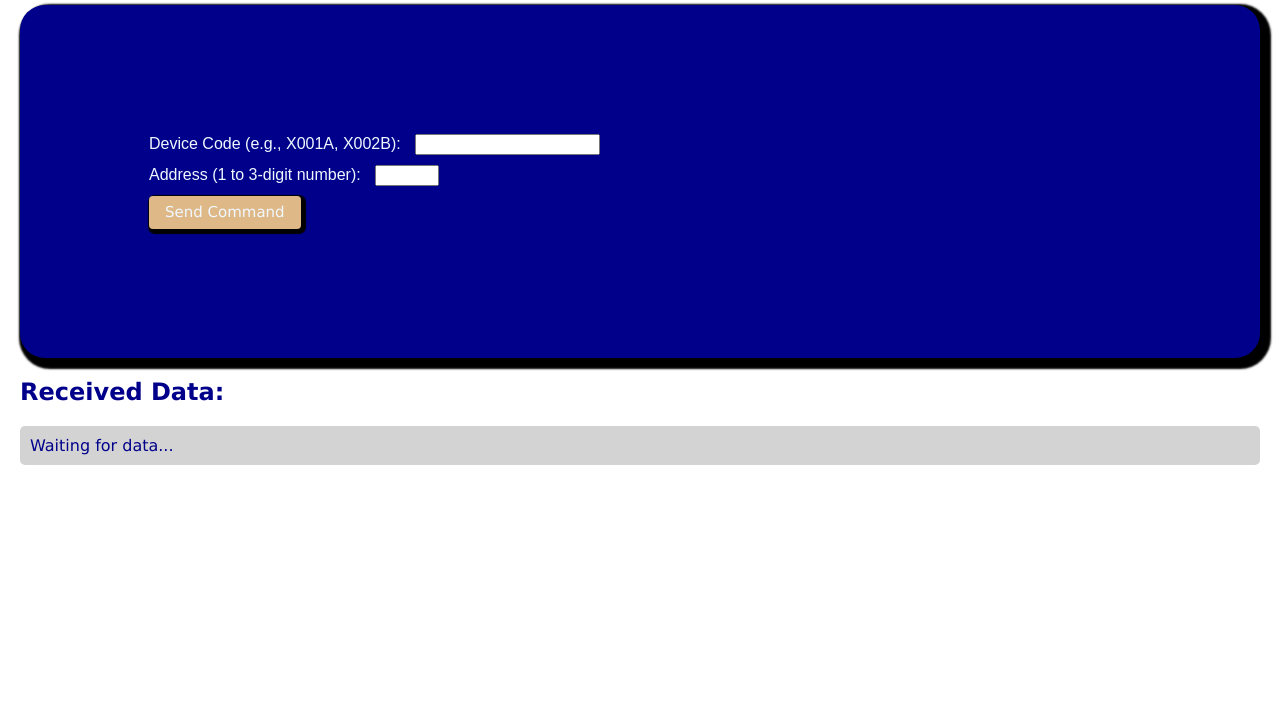
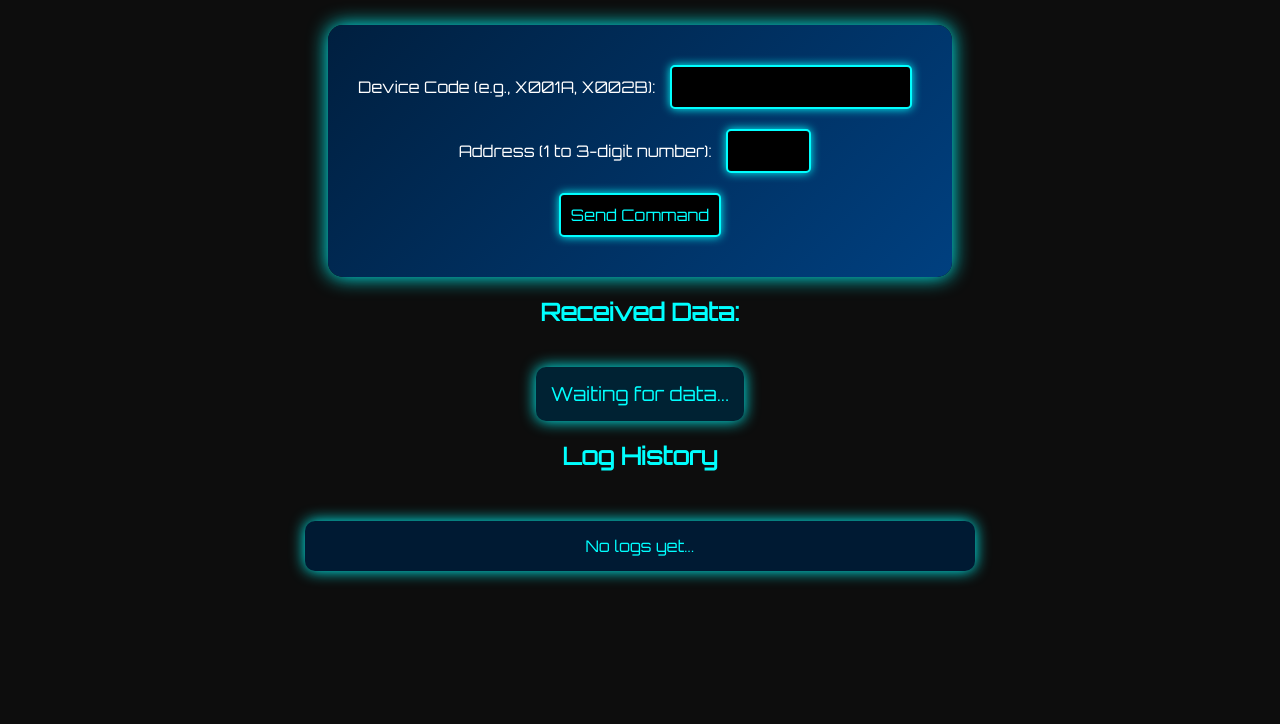
Before and after one commit to eljohnpork/Tobian_NexmoSphere, a website: page index.html in a window 1280 px wide. Shown: the part 76-800 px from the top of the page. Drawn offline with nearby package versions, Linux system fonts and the light colour scheme; no server answers.

Commit message:
Update index.html
Update CSS, Added logs history of max 5.

```diff
--- a/index.html
+++ b/index.html
@@ -5,40 +5,85 @@
     <meta name="viewport" content="width=device-width, initial-scale=1.0">
     <title>Nexmosphere Controller</title>
     <style>
+        @import url('https://fonts.googleapis.com/css2?family=Orbitron&display=swap');
+
         body {
-            font-family: Verdana, Geneva, Tahoma, sans-serif;
-            margin: 20px;
-            color: darkblue;
+            font-family: 'Orbitron', sans-serif;
+            background-color: #0d0d0d;
+            color: #00ffff;
+            text-align: center;
+            margin: 0;
+            padding: 0;
         }
-        label, input, button {
-            margin: 5px;
+
+        h1 {
+            font-size: 2rem;
+            text-shadow: 0 0 10px #00ffff;
+            margin-top: 20px;
         }
+
         .commandform {
-            background-color: darkblue;
-            font-family: Arial, Helvetica, sans-serif;
-            color: aliceblue;
-            padding: 10%;
-            border-radius: 25px;
-            box-shadow: 5px 5px 2px 6px black;
+            background: linear-gradient(135deg, #001f3f, #004080);
+            color: #ffffff;
+            padding: 30px;
+            border-radius: 15px;
+            box-shadow: 0 0 20px #00ffff;
+            display: inline-block;
+            margin-top: 20px;
         }
+
+        input, button {
+            font-family: 'Orbitron', sans-serif;
+            background-color: #000;
+            color: #00ffff;
+            border: 2px solid #00ffff;
+            padding: 10px;
+            margin: 10px;
+            border-radius: 5px;
+            text-align: center;
+            font-size: 1rem;
+            box-shadow: 0 0 10px #00ffff;
+            outline: none;
+        }
+
         .button {
-            background-color:burlywood;
-            color: aliceblue;
-            font-family: Verdana, Geneva, Tahoma, sans-serif;
-            border: none;
-            padding: 7.5px 16px;
-            border-radius: 4px;
-            text-align: center;
-            display: inline-block;
-            font-size: 15px;
-            text-decoration: none;
-            box-shadow: 2px 2px 1px 3px black;
+            cursor: pointer;
+            transition: all 0.3s ease-in-out;
         }
+
+        .button:hover {
+            background-color: #00ffff;
+            color: #000;
+            box-shadow: 0 0 20px #00ffff;
+        }
+
         #receivedData {
             margin-top: 20px;
-            padding: 10px;
-            background-color: lightgray;
-            border-radius: 5px;
+            padding: 15px;
+            background-color: #002233;
+            border-radius: 10px;
+            box-shadow: 0 0 15px #00ffff;
+            display: inline-block;
+            font-size: 1.2rem;
+        }
+
+        #logContainer {
+            margin-top: 30px;
+            padding: 15px;
+            background-color: #001a33;
+            border-radius: 10px;
+            box-shadow: 0 0 15px #00ffff;
+            display: inline-block;
+            font-size: 1rem;
+            max-height: 200px;
+            overflow-y: auto;
+            width: 50%;
+        }
+
+        @keyframes glow {
+            0% { text-shadow: 0 0 5px #00ffff; }
+            50% { text-shadow: 0 0 20px #00ffff; }
+            100% { text-shadow: 0 0 5px #00ffff; }
         }
     </style>
 </head>
@@ -58,31 +103,32 @@
     <h2>Received Data:</h2>
     <div id="receivedData">Waiting for data...</div>
 
+    <h2>Log History</h2>
+    <div id="logContainer">No logs yet...</div>
+
     <script src="https://cdn.socket.io/4.4.1/socket.io.min.js"></script>
     <script>
+        const logContainer = document.getElementById('logContainer');
+        let logHistory = [];
+
         document.getElementById('commandForm').addEventListener('submit', async (e) => {
             e.preventDefault();
 
-    const deviceCode = document.getElementById('deviceCode').value.trim(); // X001A or similar
-    const address = document.getElementById('address').value.trim(); // Address input (3-digit)
+            const deviceCode = document.getElementById('deviceCode').value.trim();
+            const address = document.getElementById('address').value.trim();
 
             if (!deviceCode || !address) {
                 document.getElementById('response').textContent = "Error: Device Code and Address are required!";
                 return;
             }
 
-    // Ensure address is formatted correctly (3 digits if needed)
             const formattedAddress = address.length === 1 ? `[${address}]` : `[${address.padStart(3, '0')}]`;
-
-    // Construct the correct command
             const formattedCommand = `${deviceCode}${formattedAddress}`;
 
             try {
                 const response = await fetch('http://localhost:3000/send-command', {
                     method: 'POST',
-            headers: {
-                'Content-Type': 'application/json',
-            },
+                    headers: { 'Content-Type': 'application/json' },
                     body: JSON.stringify({ command: formattedCommand }),
                 });
 
@@ -94,12 +140,14 @@
             }
         });
 
-
-        // Set up WebSocket connection to receive data
         const socket = io('http://localhost:3000');
         socket.on('nexmosphereData', (data) => {
             const receivedDataDiv = document.getElementById('receivedData');
             receivedDataDiv.textContent = `Received: ${data}`;
+
+            logHistory.unshift(data);
+            if (logHistory.length > 5) logHistory.pop();
+            logContainer.innerHTML = logHistory.map(log => `<p>${log}</p>`).join('');
         });
     </script>
 </body>
```
Lines whose indentation alone changed are shown as unchanged.
